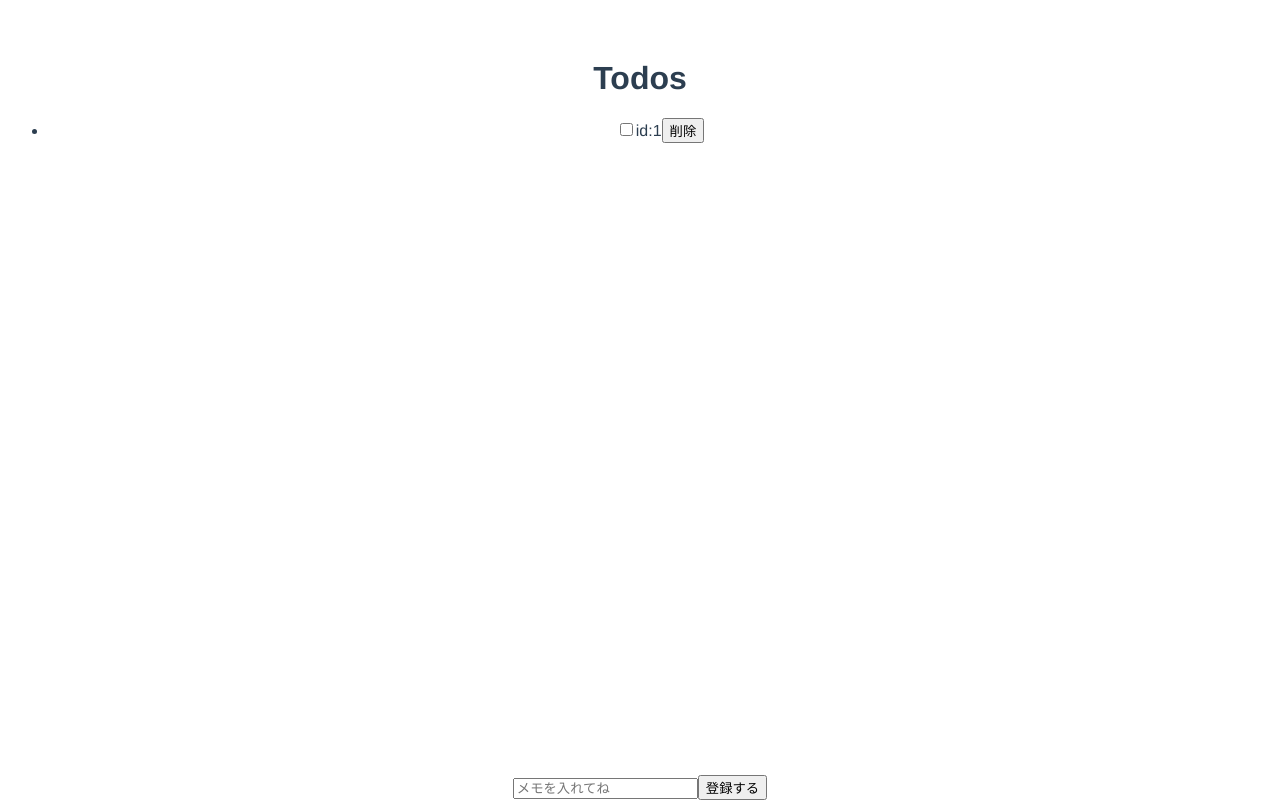
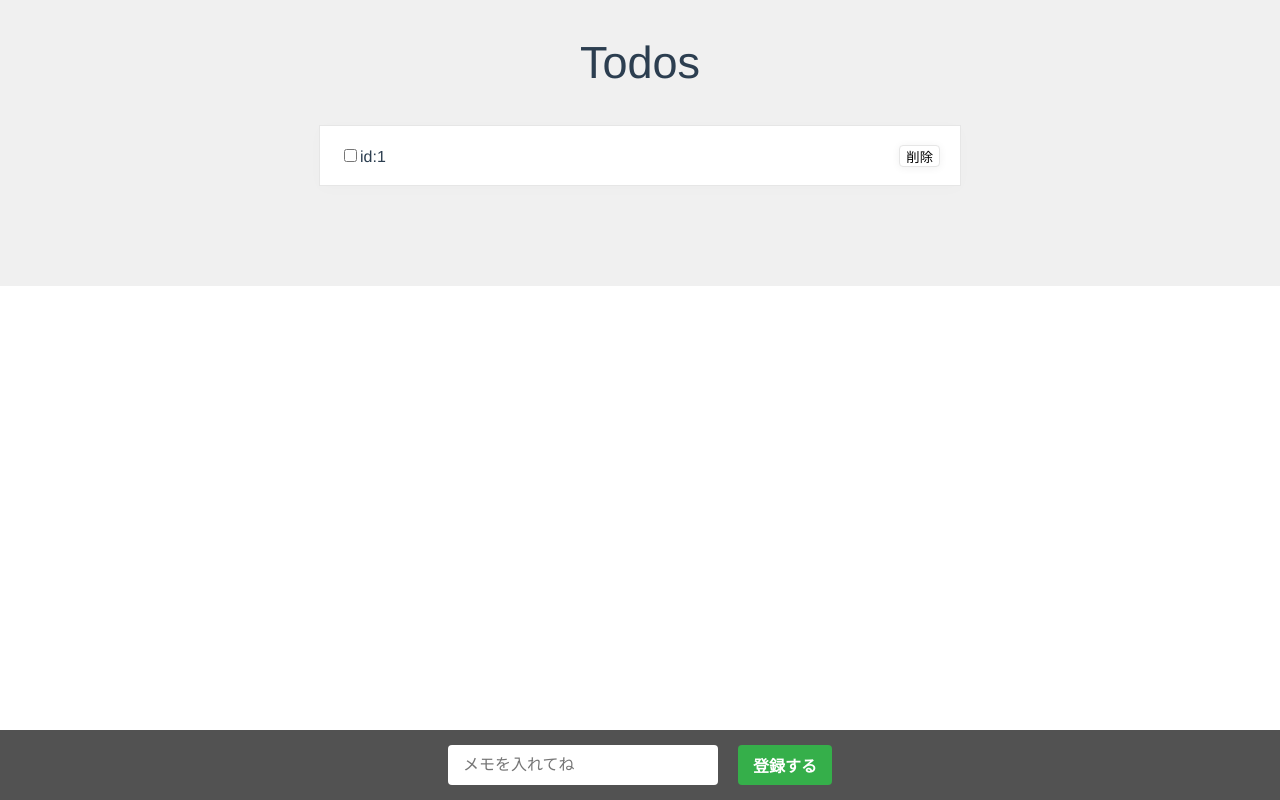
Before and after one commit to blajir/vue-memo, a Vue app: page / in a window 1280 px wide. Both pictures are taken after a click on the button "登録する". Built offline with nearby package versions, Linux system fonts and the light colour scheme.

Commit message:
スタイル整形

```diff
--- a/index.html
+++ b/index.html
@@ -4,6 +4,7 @@
     <meta charset="utf-8">
     <meta name="viewport" content="width=device-width,initial-scale=1.0">
     <title>vue-memo</title>
+    <link rel="stylesheet" href="//cdnjs.cloudflare.com/ajax/libs/meyer-reset/2.0/reset.min.css">
   </head>
   <body>
     <div id="app"></div>
--- a/src/App.vue
+++ b/src/App.vue
@@ -1,6 +1,5 @@
 <template>
   <div id="app">
-    <!-- <img src="./assets/logo.png"> -->
     <header-component/>
     <router-view/>
   </div>
@@ -22,8 +21,9 @@ export default {
   font-family: 'Avenir', Helvetica, Arial, sans-serif;
   -webkit-font-smoothing: antialiased;
   -moz-osx-font-smoothing: grayscale;
-  text-align: center;
+  /* text-align: center; */
   color: #2c3e50;
-  margin-top: 60px;
+  background-color: #f0f0f0;
+  padding-bottom: 100px;
 }
 </style>
--- a/src/components/Footer.vue
+++ b/src/components/Footer.vue
@@ -1,7 +1,15 @@
 <template>
   <footer class="footer">
-    <input type="text" placeholder="メモを入れてね" v-model="memo">
-    <button @click="$emit('addMemo', memo)">登録する</button>
+    <input
+      type="text"
+      placeholder="メモを入れてね"
+      v-model="memo"
+      class="footer__input"
+    >
+    <button
+      @click="$emit('addMemo', memo)"
+      class="footer__button"
+    >登録する</button>
   </footer>
 </template>
 
@@ -24,5 +32,33 @@ export default {
   bottom: 0;
   left: 0;
   width: 100%;
+  padding: 15px 0;
+  background-color: #525252;
+  text-align: center;
+  font-size: 0;
+  &__input {
+    min-width: 270px;
+    height: 40px;
+    border: 0;
+    padding: 15px;
+    border-radius: 4px;
+    box-sizing: border-box;
+    font-size: 16px;
+    vertical-align: middle;
+  }
+  &__button {
+    display: inline-block;
+    height: 40px;
+    margin-left: 20px;
+    padding: 0 15px;
+    border: 0;
+    border-radius: 4px;
+    background-color: #35af4a;
+    box-sizing: border-box;
+    color: #fff;
+    font-size: 16px;
+    font-weight: bold;
+    vertical-align: middle;
+  }
 }
 </style>
--- a/src/components/Header.vue
+++ b/src/components/Header.vue
@@ -1,6 +1,6 @@
 <template>
-  <header>
-    <h1>Todos</h1>
+  <header class="header">
+    <h1 class="header-logo">Todos</h1>
   </header>
 </template>
 
@@ -9,3 +9,13 @@ export default {
 
 }
 </script>
+
+<style lang="scss" scoped>
+  .header {
+    padding: 40px 0;
+    &-logo {
+      font-size: 45px;
+      text-align: center;
+    }
+  }
+</style>
--- a/src/page/All.vue
+++ b/src/page/All.vue
@@ -1,11 +1,15 @@
 <template>
-  <main>
-    <ul v-if="sharedState.todos.length !== 0">
+  <main class="main">
+    <ul
+      v-if="sharedState.todos.length !== 0"
+      class="todo-list"
+    >
       <li
         v-for="todo in sharedState.todos"
         :key="todo.id"
         :class="{completed: todo.completed}"
         @mouseenter="mouseenter"
+        class="todo-list-item"
       >
         <input
           v-bind:id="todo.id"
@@ -17,7 +21,10 @@
           <span>id:{{todo.id}}</span>
           <span>{{todo.memo}}</span>
         </label>
-        <button @click="removeTodo(todo.id)">削除</button>
+        <button
+          @click="removeTodo(todo.id)"
+          class="todo-list-item__button"
+        >削除</button>
       </li>
     </ul>
     <div v-else>表示するTodoがありません</div>
@@ -75,9 +82,38 @@ export default {
 </script>
 
 <style lang="scss" scoped>
+  .main {
+  }
   .completed {
     label {
       text-decoration: line-through;
+      color: #d8d8da;
+    }
+  }
+  .todo-list {
+    width: 50%;
+    margin: 0 auto;
+    border-top: 1px solid #e6e6e6;
+    border-right: 1px solid #e6e6e6;
+    border-left: 1px solid #e6e6e6;
+    box-shadow: 0 3px 16px rgba(0, 0, 0, .016);
+    &-item {
+      position: relative;
+      padding: 20px;
+      background-color: #fff;
+      border-bottom: 1px solid #e6e6e6;
+      font-size: 16px;
+      &__button {
+        position: absolute;
+        top: 50%;
+        right: 20px;
+        height: 22px;
+        margin-top: -11px;
+        border: 1px solid #e6e6e6;
+        background-color: #fff;
+        border-radius: 4px;
+        box-shadow: 0 1px 8px rgba(0, 0, 0, .06);
+      }
     }
   }
 </style>
```
